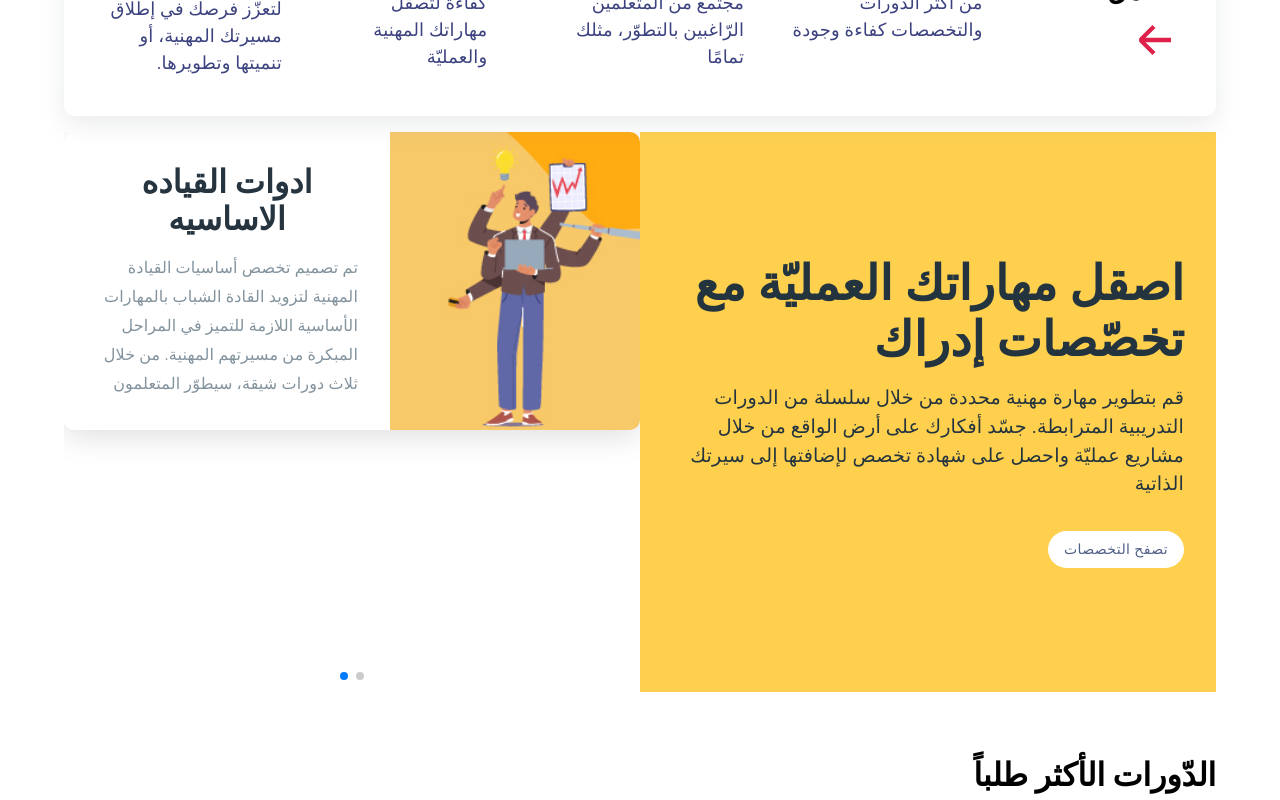
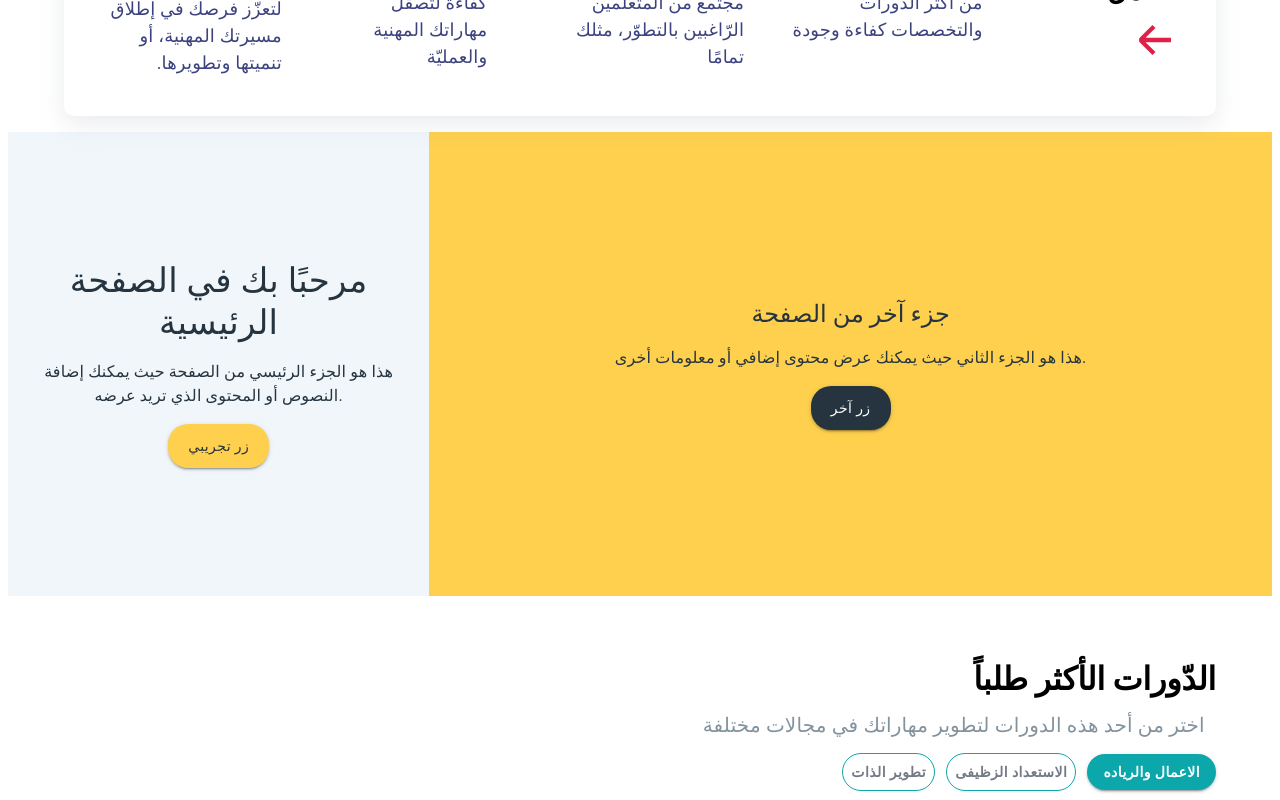
Before and after one commit to redarashid/learning-platform, a React (Vite) app: page / in a window 1280 px wide. Shown: the part 580-1380 px from the top of the page. Built offline with nearby package versions, Linux system fonts and the light colour scheme.

Commit message:
learning-platform

```diff
--- a/src/components/home/Features.jsx
+++ b/src/components/home/Features.jsx
@@ -1,8 +1,8 @@
-import { Box, Button, Stack, Typography } from "@mui/material";
+import { Box, Button, Container, Stack, Typography } from "@mui/material";
 
 const Features = () => {
   return (
-    <Box>
+    <Container>
       <Box
         sx={{
           display: "flex",
@@ -190,7 +190,7 @@ const Features = () => {
           />
         </Box>
       </Stack>
-    </Box>
+    </Container>
   );
 };
 
--- a/src/components/home/Hero.jsx
+++ b/src/components/home/Hero.jsx
@@ -14,10 +14,11 @@ import Section from "./Section";
 const Hero = () => {
   return (
     <Box>
-      <Container sx={{ height: "300vh" }}>
+      <Box sx={{ height: "300vh" }}>
         <Features />
         <Section />
 
+        <Container>
           <Box sx={{ textAlign: "right", mt: "4rem" }}>
             <Typography
               variant="h2"
@@ -72,13 +73,16 @@ const Hero = () => {
               الاعمال والرياده
             </Button>
           </Box>
+        </Container>
 
         <Stack
           direction={"row"}
           sx={{ gap: 4, textAlign: "right", mt: "2rem" }}>
+          <Container>
             <CardSlider />
+          </Container>
         </Stack>
-      </Container>
+      </Box>
 
       <About />
 
--- a/src/components/home/Section.jsx
+++ b/src/components/home/Section.jsx
@@ -4,188 +4,258 @@ import { Pagination } from "swiper/modules";
 
 const Section = () => {
   return (
-    <Box>
-      <Grid
-        container
-        style={{
-          width: "100%",
-          height: "70vh",
-          m: 0,
-        }}>
-        <Grid
-          item
-          xs={6}
-          style={{
-            backgroundColor: "#F0F6F9",
-            display: "flex",
-            justifyContent: "center",
-            alignItems: "center",
-            color: "#fff",
-            width: "100%",
-            overflow: "hidden",
-          }}>
-          <Swiper
-            spaceBetween={30}
-            pagination={{
-              clickable: true,
-            }}
-            modules={[Pagination]}
-            className="mySwiper">
-            <SwiperSlide>
-              <Stack
-                direction="row"
-                sx={{
-                  backgroundColor: "#FFF",
-                  boxShadow: "rgba(100, 100, 111, 0.2) 0px 7px 29px 0px",
-                  borderRadius: "10px",
-                  overflow: "hidden",
-                  maxWidth: "1000px",
-                  zIndex: 999,
-                  position: "relative",
-                }}>
+    // <Box>
+    //   <Grid
+    //     container
+    //     style={{
+    //       width: "100%",
+    //       height: "70vh",
+    //       m: 0,
+    //     }}>
+    //     <Grid
+    //       item
+    //       xs={6}
+    //       style={{
+    //         backgroundColor: "#F0F6F9",
+    //         display: "flex",
+    //         justifyContent: "center",
+    //         alignItems: "center",
+    //         color: "#fff",
+    //         width: "100%",
+    //         overflow: "hidden",
+    //       }}>
+    //       <Swiper
+    //         spaceBetween={30}
+    //         pagination={{
+    //           clickable: true,
+    //         }}
+    //         modules={[Pagination]}
+    //         className="mySwiper">
+    //         <SwiperSlide>
+    //           <Stack
+    //             direction="row"
+    //             sx={{
+    //               backgroundColor: "#FFF",
+    //               boxShadow: "rgba(100, 100, 111, 0.2) 0px 7px 29px 0px",
+    //               borderRadius: "10px",
+    //               overflow: "hidden",
+    //               maxWidth: "1000px",
+    //               zIndex: 999,
+    //               position: "relative",
+    //             }}>
+    //             <Box
+    //               sx={{
+    //                 flex: 1,
+    //                 padding: "2rem",
+    //                 display: "flex",
+    //                 backgroundColor: "#FFF",
+    //                 flexDirection: "column",
+    //                 justifyContent: "center",
+    //                 color: "#25343F",
+    //               }}>
+    //               <Typography
+    //                 sx={{
+    //                   color: "#25343F",
+    //                   fontSize: "2rem",
+    //                   fontWeight: "bold",
+    //                   marginBottom: "1rem",
+    //                 }}
+    //                 variant="h3">
+    //                 ادوات القياده الاساسيه
+    //               </Typography>
+    //               <Typography
+    //                 sx={{
+    //                   fontSize: "1rem",
+    //                   lineHeight: "1.8rem",
+    //                   color: "#83939E",
+    //                   textAlign: "right",
+    //                 }}>
+    //                 تم تصميم تخصص أساسيات القيادة المهنية لتزويد القادة الشباب
+    //                 بالمهارات الأساسية اللازمة للتميز في المراحل المبكرة من
+    //                 مسيرتهم المهنية. من خلال ثلاث دورات شيقة، سيطوّر المتعلمون
+    //               </Typography>
+    //             </Box>
+    //             <Box>
+    //               <img
+    //                 src="/public/images/managers.jpg"
+    //                 style={{
+    //                   objectFit: "cover",
+    //                   width: "100%",
+    //                   height: "100%",
+    //                 }}
+    //               />
+    //             </Box>
+    //           </Stack>
+    //         </SwiperSlide>
+
+    //         <SwiperSlide>
+    //           <Stack
+    //             direction="row"
+    //             sx={{
+    //               backgroundColor: "#FFF",
+    //               boxShadow: "rgba(100, 100, 111, 0.2) 0px 7px 29px 0px",
+    //               borderRadius: "10px",
+    //               overflow: "hidden",
+    //               maxWidth: "1000px",
+    //               zIndex: 99,
+    //             }}>
+    //             <Box
+    //               sx={{
+    //                 flex: 1,
+    //                 padding: "2rem",
+    //                 display: "flex",
+    //                 backgroundColor: "#FFF",
+    //                 flexDirection: "column",
+    //                 justifyContent: "center",
+    //                 color: "#25343F",
+    //               }}>
+    //               <Typography
+    //                 sx={{
+    //                   color: "#25343F",
+    //                   fontSize: "2rem",
+    //                   fontWeight: "bold",
+    //                   marginBottom: "1rem",
+    //                 }}
+    //                 variant="h3">
+    //                 اساسيات القياده المهنيه
+    //               </Typography>
+    //               <Typography
+    //                 sx={{
+    //                   fontSize: "1rem",
+    //                   lineHeight: "1.8rem",
+    //                   color: "#83939E",
+    //                   textAlign: "right",
+    //                 }}>
+    //                 تم تصميم تخصص أساسيات القيادة المهنية لتزويد القادة الشباب
+    //                 بالمهارات الأساسية اللازمة للتميز في المراحل المبكرة من
+    //                 مسيرتهم المهنية. من خلال ثلاث دورات شيقة، سيطوّر المتعلمون
+    //               </Typography>
+    //             </Box>
+    //             <Box>
+    //               <img
+    //                 src="/public/images/essentials_-_S.png"
+    //                 style={{
+    //                   objectFit: "cover",
+    //                   width: "100%",
+    //                   height: "100%",
+    //                 }}
+    //               />
+    //             </Box>
+    //           </Stack>
+    //         </SwiperSlide>
+    //       </Swiper>
+    //     </Grid>
+    //     <Grid
+    //       item
+    //       xs={6}
+    //       style={{
+    //         backgroundColor: "#FED04E ",
+    //         display: "flex",
+    //         flexDirection: "column",
+    //         justifyContent: "center",
+    //         alignItems: "flex-end",
+    //         color: "#fff",
+    //         textAlign: "right",
+    //         padding: "2rem",
+    //       }}>
+    //       <Typography
+    //         sx={{
+    //           color: "#24343F",
+    //           fontWeight: "bold",
+    //           marginBottom: "1rem",
+    //         }}
+    //         variant="h3">
+    //         اصقل مهاراتك العمليّة مع تخصّصات إدراك
+    //       </Typography>
+    //       <Typography
+    //         sx={{
+    //           color: "#24343F",
+    //           fontSize: "1.2rem",
+    //           marginBottom: "2rem",
+    //         }}>
+    //         قم بتطوير مهارة مهنية محددة من خلال سلسلة من الدورات التدريبية
+    //         المترابطة. جسّد أفكارك على أرض الواقع من خلال مشاريع عمليّة واحصل
+    //         على شهادة تخصص لإضافتها إلى سيرتك الذاتية
+    //       </Typography>
+    //       <Button
+    //         sx={{
+    //           borderRadius: "20px",
+    //           color: "#516088",
+    //           backgroundColor: "#FFF",
+    //         }}
+    //         variant="#FFF">
+    //         تصفح التخصصات
+    //       </Button>
+    //     </Grid>
+    //   </Grid>
+    // </Box>
+
+    <Box sx={{ flexGrow: 1,  width: "100%" }}>
+      <Grid container spacing={0}>
+        <Grid item xs={12} sm={6} md={4}>
           <Box
             sx={{
-                    flex: 1,
+              backgroundColor: "#F0F6F9",
+              height: "400px",
               padding: "2rem",
-                    display: "flex",
-                    backgroundColor: "#FFF",
-                    flexDirection: "column",
-                    justifyContent: "center",
-                    color: "#25343F",
-                  }}>
-                  <Typography
-                    sx={{
-                      color: "#25343F",
-                      fontSize: "2rem",
-                      fontWeight: "bold",
-                      marginBottom: "1rem",
-                    }}
-                    variant="h3">
-                    ادوات القياده الاساسيه
-                  </Typography>
-                  <Typography
-                    sx={{
-                      fontSize: "1rem",
-                      lineHeight: "1.8rem",
-                      color: "#83939E",
-                      textAlign: "right",
-                    }}>
-                    تم تصميم تخصص أساسيات القيادة المهنية لتزويد القادة الشباب
-                    بالمهارات الأساسية اللازمة للتميز في المراحل المبكرة من
-                    مسيرتهم المهنية. من خلال ثلاث دورات شيقة، سيطوّر المتعلمون
-                  </Typography>
-                </Box>
-                <Box>
-                  <img
-                    src="/public/images/managers.jpg"
-                    style={{
-                      objectFit: "cover",
-                      width: "100%",
-                      height: "100%",
-                    }}
-                  />
-                </Box>
-              </Stack>
-            </SwiperSlide>
-
-            <SwiperSlide>
-              <Stack
-                direction="row"
-                sx={{
-                  backgroundColor: "#FFF",
-                  boxShadow: "rgba(100, 100, 111, 0.2) 0px 7px 29px 0px",
-                  borderRadius: "10px",
-                  overflow: "hidden",
-                  maxWidth: "1000px",
-                  zIndex: 99,
-                }}>
-                <Box
-                  sx={{
-                    flex: 1,
-                    padding: "2rem",
-                    display: "flex",
-                    backgroundColor: "#FFF",
-                    flexDirection: "column",
-                    justifyContent: "center",
-                    color: "#25343F",
-                  }}>
-                  <Typography
-                    sx={{
-                      color: "#25343F",
-                      fontSize: "2rem",
-                      fontWeight: "bold",
-                      marginBottom: "1rem",
-                    }}
-                    variant="h3">
-                    اساسيات القياده المهنيه
-                  </Typography>
-                  <Typography
-                    sx={{
-                      fontSize: "1rem",
-                      lineHeight: "1.8rem",
-                      color: "#83939E",
-                      textAlign: "right",
-                    }}>
-                    تم تصميم تخصص أساسيات القيادة المهنية لتزويد القادة الشباب
-                    بالمهارات الأساسية اللازمة للتميز في المراحل المبكرة من
-                    مسيرتهم المهنية. من خلال ثلاث دورات شيقة، سيطوّر المتعلمون
-                  </Typography>
-                </Box>
-                <Box>
-                  <img
-                    src="/public/images/essentials_-_S.png"
-                    style={{
-                      objectFit: "cover",
-                      width: "100%",
-                      height: "100%",
-                    }}
-                  />
-                </Box>
-              </Stack>
-            </SwiperSlide>
-          </Swiper>
-        </Grid>
-        <Grid
-          item
-          xs={6}
-          style={{
-            backgroundColor: "#FED04E ",
               display: "flex",
               flexDirection: "column",
               justifyContent: "center",
-            alignItems: "flex-end",
-            color: "#fff",
-            textAlign: "right",
-            padding: "2rem",
+              alignItems: "center",
+              color: "#25343F",
+              textAlign: "center",
             }}>
-          <Typography
-            sx={{
-              color: "#24343F",
-              fontWeight: "bold",
-              marginBottom: "1rem",
-            }}
-            variant="h3">
-            اصقل مهاراتك العمليّة مع تخصّصات إدراك
+            <Typography variant="h4" sx={{ marginBottom: "1rem" }}>
+              مرحبًا بك في الصفحة الرئيسية
             </Typography>
-          <Typography
-            sx={{
-              color: "#24343F",
-              fontSize: "1.2rem",
-              marginBottom: "2rem",
-            }}>
-            قم بتطوير مهارة مهنية محددة من خلال سلسلة من الدورات التدريبية
-            المترابطة. جسّد أفكارك على أرض الواقع من خلال مشاريع عمليّة واحصل
-            على شهادة تخصص لإضافتها إلى سيرتك الذاتية
+            <Typography variant="body1" sx={{ marginBottom: "1rem" }}>
+              هذا هو الجزء الرئيسي من الصفحة حيث يمكنك إضافة النصوص أو المحتوى
+              الذي تريد عرضه.
             </Typography>
             <Button
               sx={{
+                backgroundColor: "#FED04E",
+                color: "#25343F",
                 borderRadius: "20px",
-              color: "#516088",
-              backgroundColor: "#FFF",
+                padding: "10px 20px",
               }}
-            variant="#FFF">
-            تصفح التخصصات
+              variant="contained">
+              زر تجريبي
             </Button>
+          </Box>
+        </Grid>
+
+        {/* الجزء الثاني: الجزء الأيمن (أكبر من الجزء الأيسر) */}
+        <Grid item xs={12} sm={6} md={8}>
+          <Box
+            sx={{
+              backgroundColor: "#FED04E",
+              height: "400px",
+              padding: "2rem",
+              display: "flex",
+              flexDirection: "column",
+              justifyContent: "center",
+              alignItems: "center",
+              color: "#25343F",
+              textAlign: "center",
+            }}>
+            <Typography variant="h5" sx={{ marginBottom: "1rem" }}>
+              جزء آخر من الصفحة
+            </Typography>
+            <Typography variant="body1" sx={{ marginBottom: "1rem" }}>
+              هذا هو الجزء الثاني حيث يمكنك عرض محتوى إضافي أو معلومات أخرى.
+            </Typography>
+            <Button
+              sx={{
+                backgroundColor: "#25343F",
+                color: "#FFF",
+                borderRadius: "20px",
+                padding: "10px 20px",
+              }}
+              variant="contained">
+              زر آخر
+            </Button>
+          </Box>
         </Grid>
       </Grid>
     </Box>
```
Also changed, not shown: src/components/slider/CardSlider.css (deleted, +0 -46 lines), src/components/slider/CardSlider.jsx (+0 -195 lines). Lines whose indentation alone changed are shown as unchanged.
